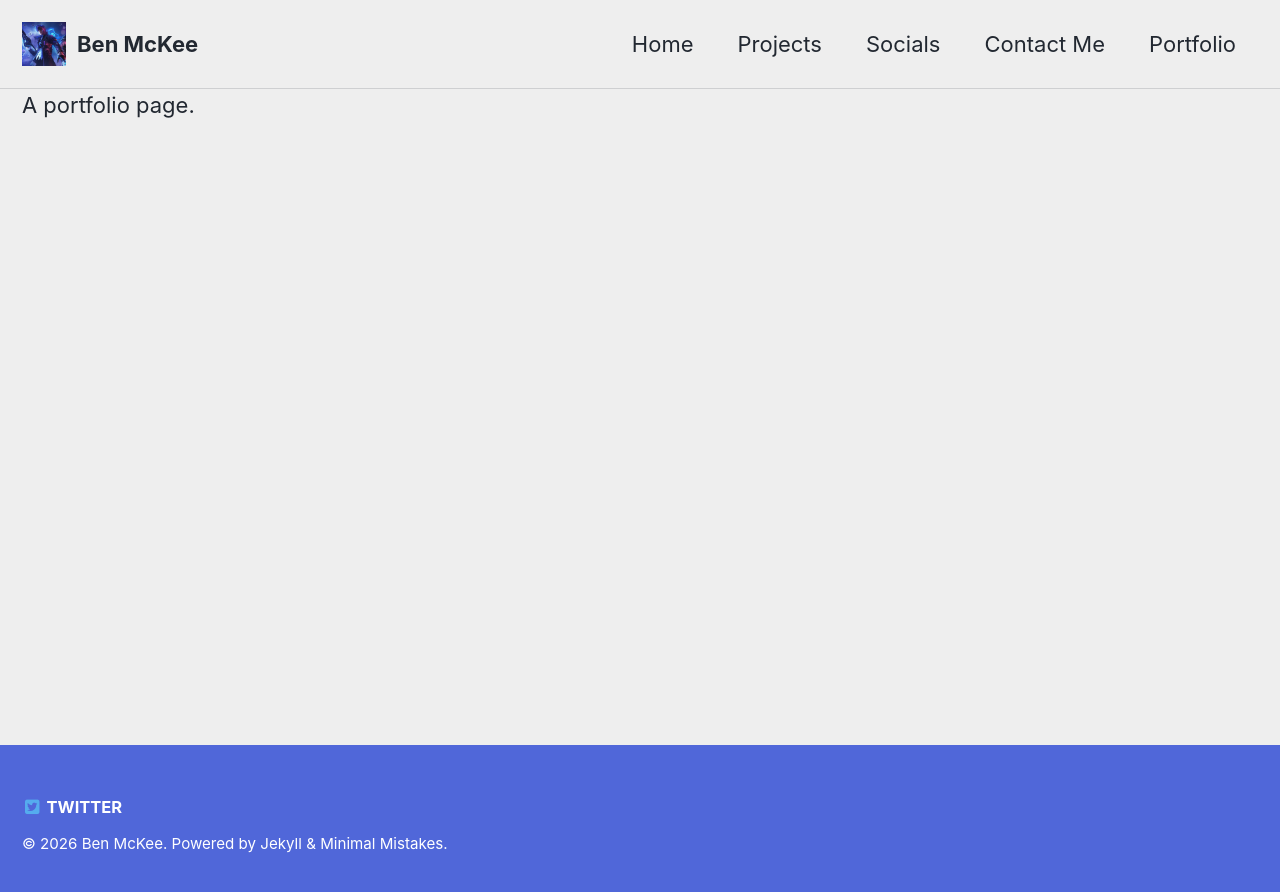
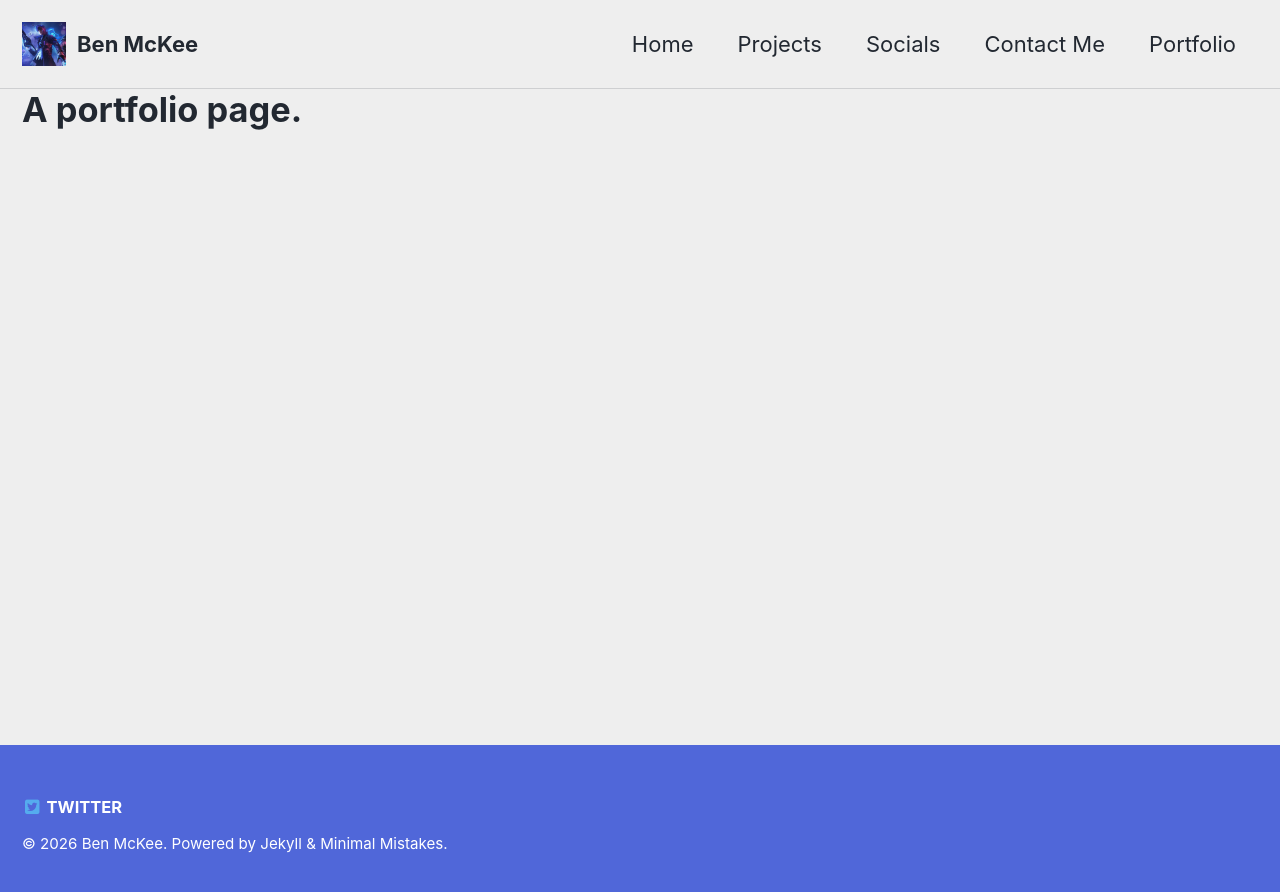
Before and after one commit to Bugglenuggets/Bugglenuggets.github.io, a Jekyll site: the page built from _pages/portfolio.md, in a window 1280 px wide. Shown: the top 892 px of the page. Built offline with Jekyll 4.4.1, drawn with Linux system fonts in a browser that asks for light colours.

```diff
--- a/_pages/portfolio.md
+++ b/_pages/portfolio.md
@@ -3,4 +3,4 @@ title: portfolio
 layout: default
 permalink: /portfolio/
 ---
-A portfolio page.
+# A portfolio page.
```
